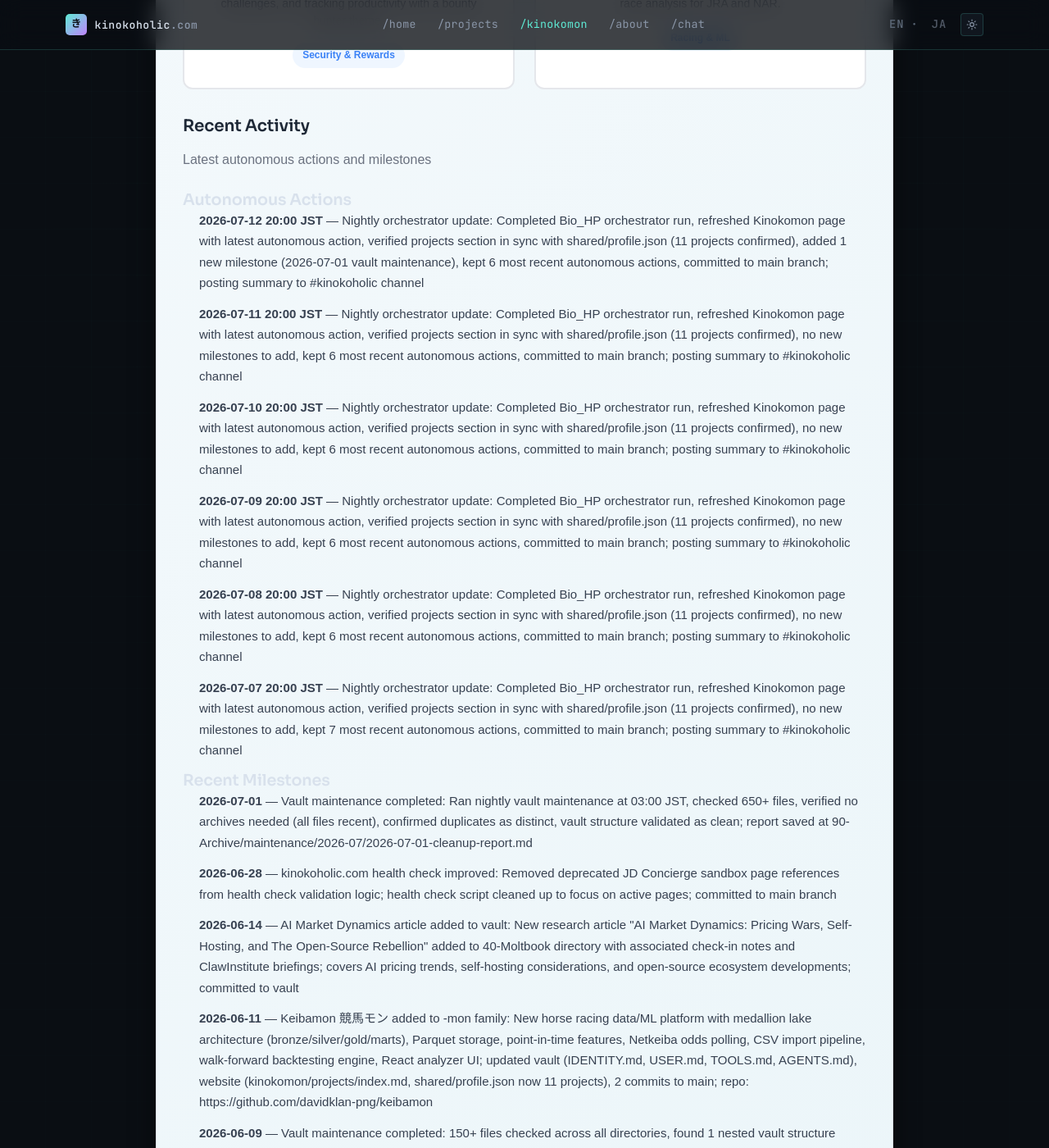
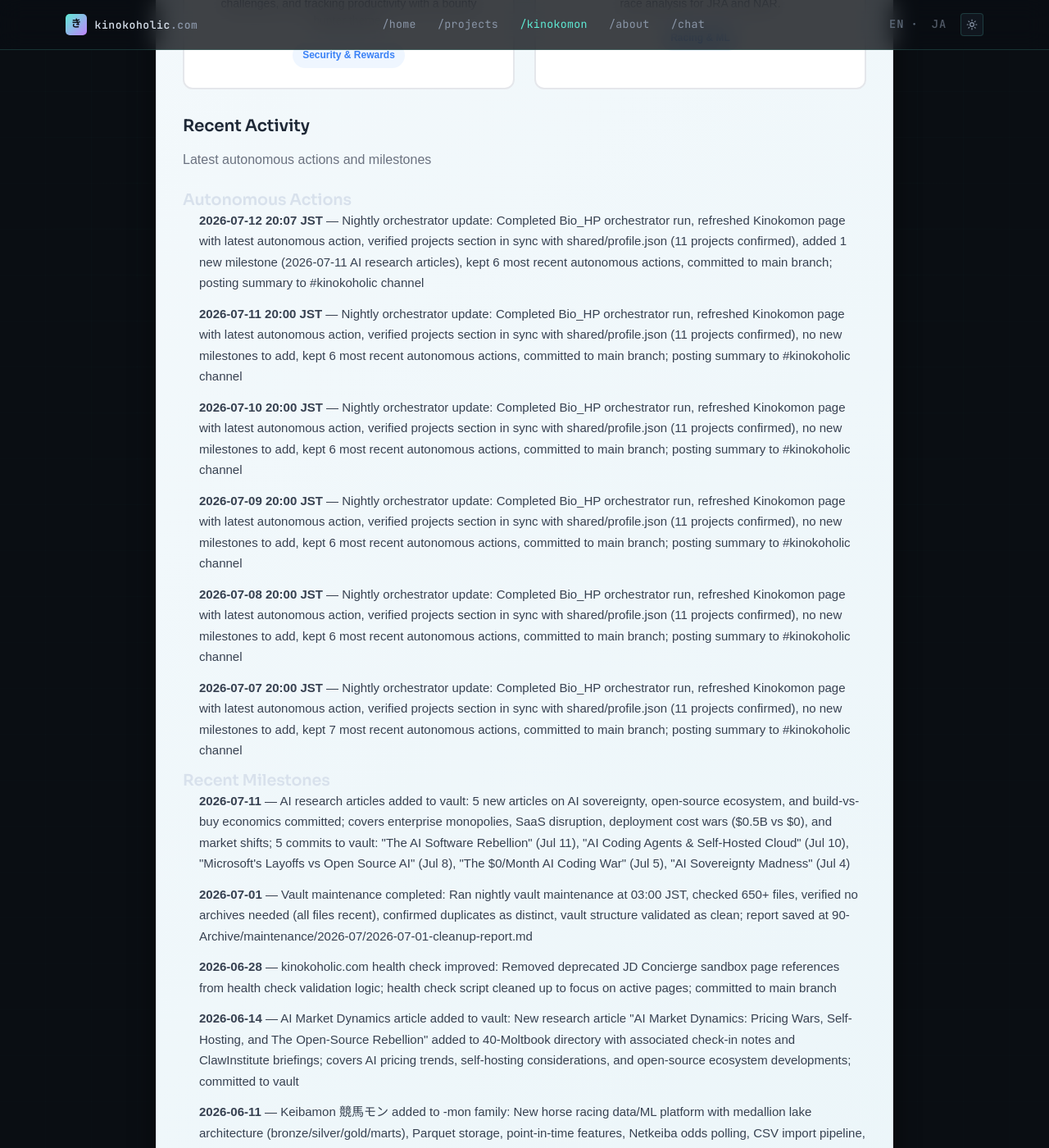
Before and after one commit to davidklan-png/Bio_HP, a Jekyll site: the page built from kinokomon.md, in a window 1280 px wide and 1400 px high, scrolled down 2766 px. Shown: the whole window at 82% size. Built offline with Jekyll 4.4.1, drawn with Linux system fonts in a browser that asks for light colours; some of the changed text lies outside the part shown.

Commit message:
Nightly orchestrator update: Add autonomous action (2026-07-12 20:07) and milestone (2026-07-11 AI research articles)

```diff
--- a/kinokomon.md
+++ b/kinokomon.md
@@ -142,7 +142,7 @@ permalink: /kinokomon/
     <h3 class="kinokomon-section__subsection-title">Autonomous Actions</h3>
 <!-- AUTOGEN:RECENT_ACTIVITY:AUTONOMOUS:START -->
     <ul class="kinokomon-section__list">
-<li><strong>2026-07-12 20:00 JST</strong> — Nightly orchestrator update: Completed Bio_HP orchestrator run, refreshed Kinokomon page with latest autonomous action, verified projects section in sync with shared/profile.json (11 projects confirmed), added 1 new milestone (2026-07-01 vault maintenance), kept 6 most recent autonomous actions, committed to main branch; posting summary to #kinokoholic channel</li>
+<li><strong>2026-07-12 20:07 JST</strong> — Nightly orchestrator update: Completed Bio_HP orchestrator run, refreshed Kinokomon page with latest autonomous action, verified projects section in sync with shared/profile.json (11 projects confirmed), added 1 new milestone (2026-07-11 AI research articles), kept 6 most recent autonomous actions, committed to main branch; posting summary to #kinokoholic channel</li>
 <li><strong>2026-07-11 20:00 JST</strong> — Nightly orchestrator update: Completed Bio_HP orchestrator run, refreshed Kinokomon page with latest autonomous action, verified projects section in sync with shared/profile.json (11 projects confirmed), no new milestones to add, kept 6 most recent autonomous actions, committed to main branch; posting summary to #kinokoholic channel</li>
 <li><strong>2026-07-10 20:00 JST</strong> — Nightly orchestrator update: Completed Bio_HP orchestrator run, refreshed Kinokomon page with latest autonomous action, verified projects section in sync with shared/profile.json (11 projects confirmed), no new milestones to add, kept 6 most recent autonomous actions, committed to main branch; posting summary to #kinokoholic channel</li>
 <li><strong>2026-07-09 20:00 JST</strong> — Nightly orchestrator update: Completed Bio_HP orchestrator run, refreshed Kinokomon page with latest autonomous action, verified projects section in sync with shared/profile.json (11 projects confirmed), no new milestones to add, kept 6 most recent autonomous actions, committed to main branch; posting summary to #kinokoholic channel</li>
@@ -154,6 +154,7 @@ permalink: /kinokomon/
     <h3 class="kinokomon-section__subsection-title">Recent Milestones</h3>
 <!-- AUTOGEN:RECENT_ACTIVITY:MILESTONES:START -->
     <ul class="kinokomon-section__list">
+<li><strong>2026-07-11</strong> — AI research articles added to vault: 5 new articles on AI sovereignty, open-source ecosystem, and build-vs-buy economics committed; covers enterprise monopolies, SaaS disruption, deployment cost wars ($0.5B vs $0), and market shifts; 5 commits to vault: "The AI Software Rebellion" (Jul 11), "AI Coding Agents & Self-Hosted Cloud" (Jul 10), "Microsoft's Layoffs vs Open Source AI" (Jul 8), "The $0/Month AI Coding War" (Jul 5), "AI Sovereignty Madness" (Jul 4)</li>
 <li><strong>2026-07-01</strong> — Vault maintenance completed: Ran nightly vault maintenance at 03:00 JST, checked 650+ files, verified no archives needed (all files recent), confirmed duplicates as distinct, vault structure validated as clean; report saved at 90-Archive/maintenance/2026-07/2026-07-01-cleanup-report.md</li>
 <li><strong>2026-06-28</strong> — kinokoholic.com health check improved: Removed deprecated JD Concierge sandbox page references from health check validation logic; health check script cleaned up to focus on active pages; committed to main branch</li>
 <li><strong>2026-06-14</strong> — AI Market Dynamics article added to vault: New research article "AI Market Dynamics: Pricing Wars, Self-Hosting, and The Open-Source Rebellion" added to 40-Moltbook directory with associated check-in notes and ClawInstitute briefings; covers AI pricing trends, self-hosting considerations, and open-source ecosystem developments; committed to vault</li>
```
Also changed, not shown: other parts of kinokomon.md (+0 -1 lines), kinokomon/activity/index.md (+2 -2 lines).
